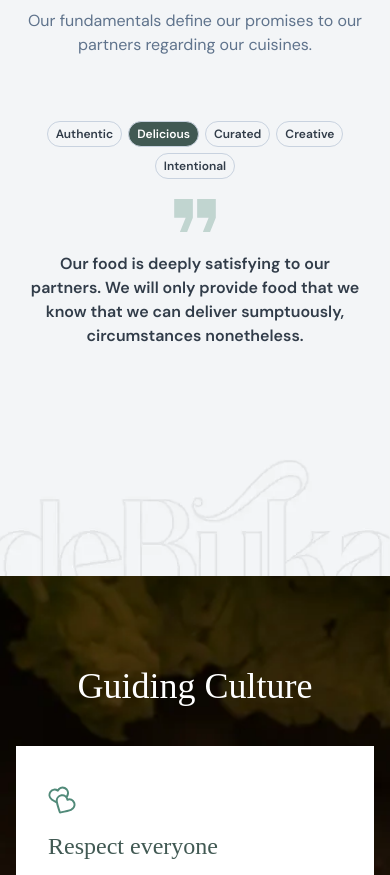
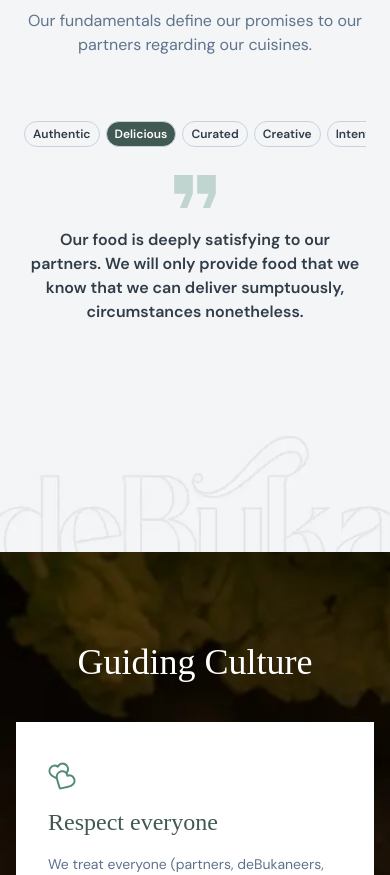
Before and after one commit to Aliiiu/debuka-website, a Next.js app: page / in a window 390 px wide. Shown: the part 4680-5555 px from the top of the page. Built offline with nearby package versions, Linux system fonts and the light colour scheme.

Commit message:
fundamental section styles reverted

```diff
--- a/src/components/widget/AppCarousel.tsx
+++ b/src/components/widget/AppCarousel.tsx
@@ -47,7 +47,8 @@ const AppCarousel = ({
 	return (
 		<div className={cn('max-w-[500px] mx-auto', classNames)}>
 			{data && (
-				<div className='w-fit overflow-hidden mx-auto flex flex-wrap touch-manipulation gap-[6px] justify-center md:gap-3 items-center'>
+				<div className='overflow-auto pb-2'>
+					<div className='w-fit mx-auto flex touch-manipulation gap-[6px] justify-center md:gap-3 items-center'>
 						{scrollSnaps.map((_, index) => (
 							<button
 								key={index}
@@ -61,6 +62,7 @@ const AppCarousel = ({
 							</button>
 						))}
 					</div>
+				</div>
 			)}
 			<div className='overflow-hidden' ref={emblaRef}>
 				{children}
```
Lines whose indentation alone changed are shown as unchanged.
